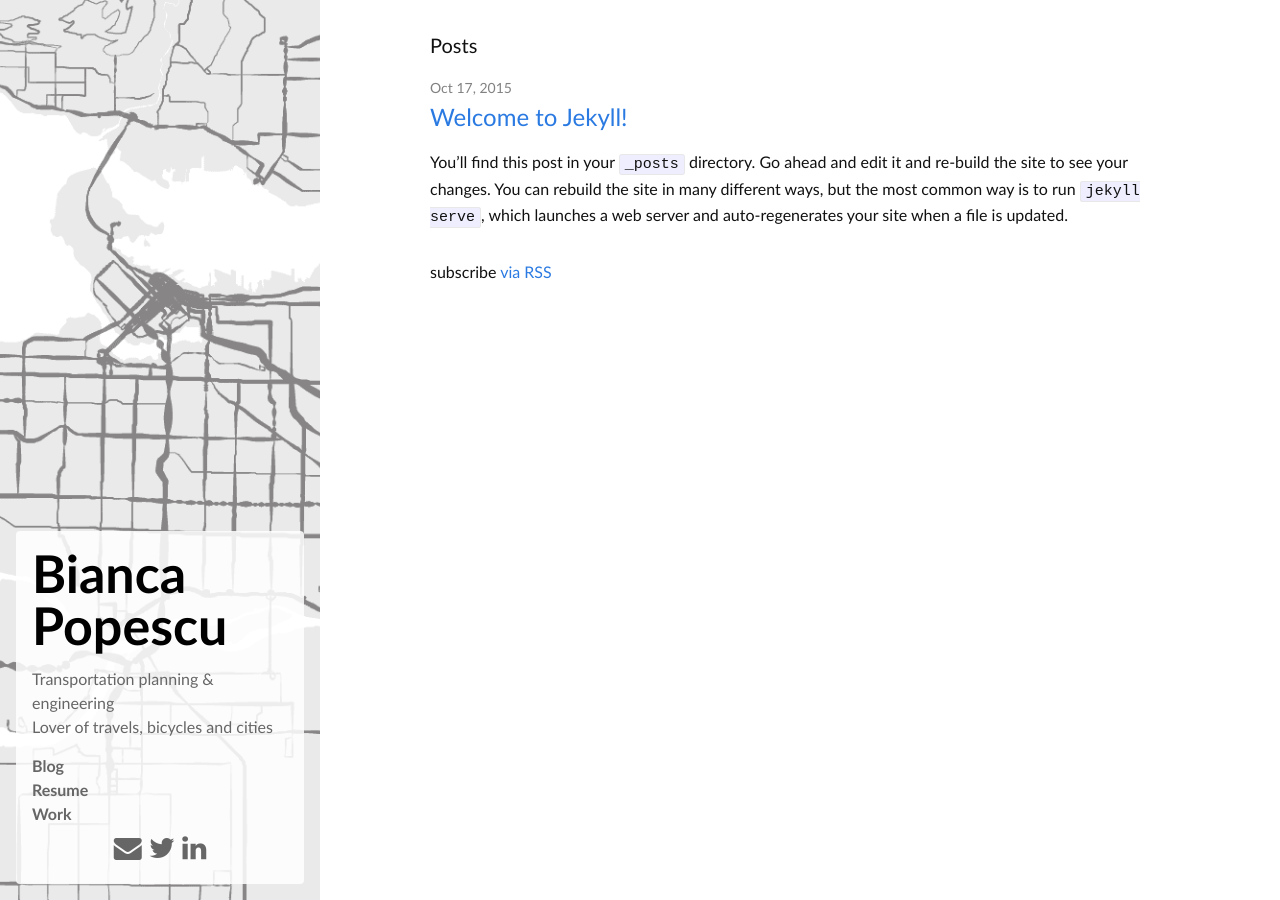
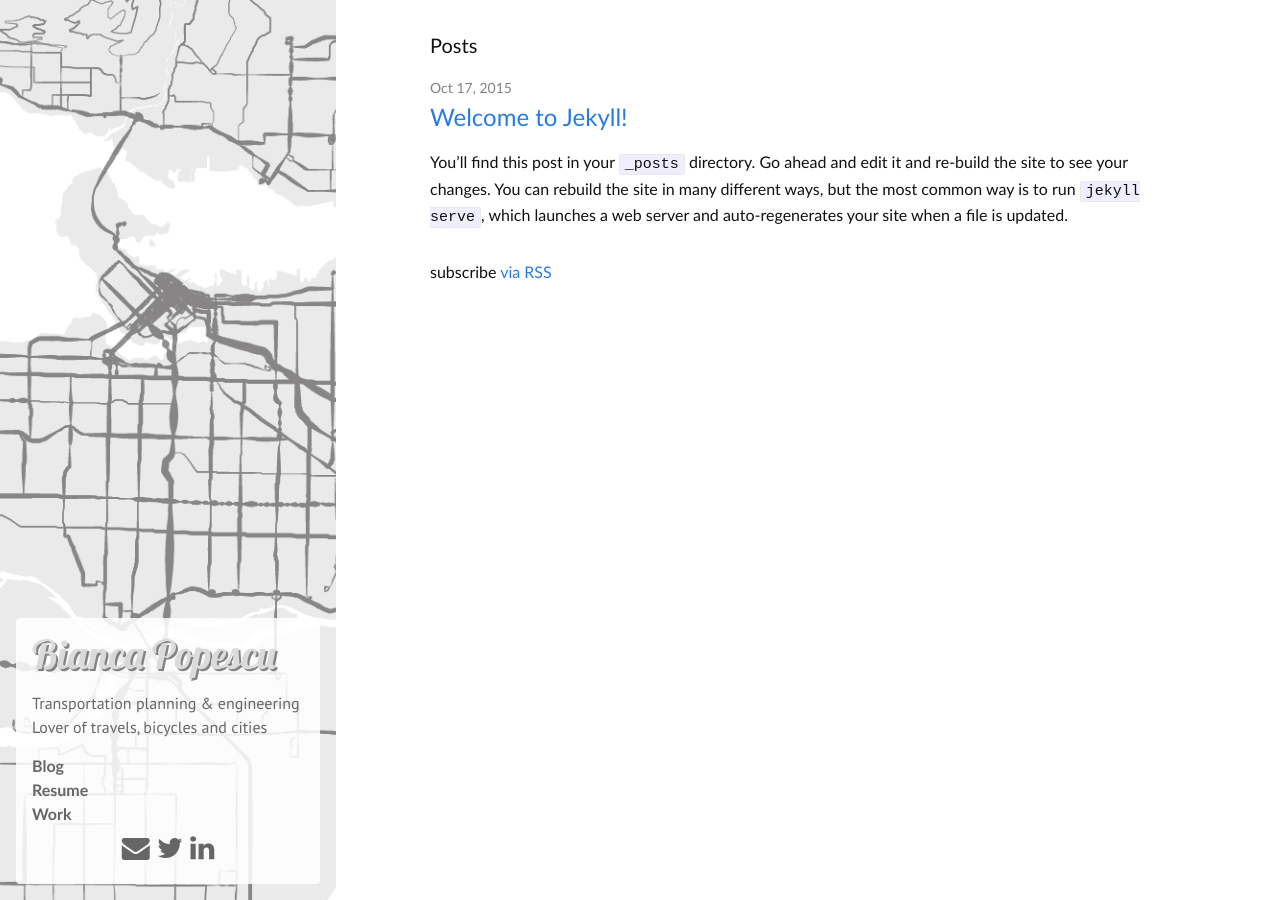
Before and after one commit to biancapopescu/biancapopescu.github.io, a Jekyll site: the page built from index.html, in a window 1280 px wide. Built offline with Jekyll 4.4.1, drawn with Linux system fonts in a browser that asks for light colours; nearby versions of some CDN libraries.

Commit message:
Font changes

```diff
--- a/_includes/head.html
+++ b/_includes/head.html
@@ -11,4 +11,6 @@
   <link rel="alternate" type="application/rss+xml" title="{{ site.title }}" href="{{ "/feed.xml" | prepend: site.baseurl | prepend: site.url }}" />
   <link href='https://fonts.googleapis.com/css?family=Abril+Fatface' rel='stylesheet' type='text/css'>
   <link rel="stylesheet" href="https://maxcdn.bootstrapcdn.com/font-awesome/4.5.0/css/font-awesome.min.css">
+  <link href='https://fonts.googleapis.com/css?family=PT+Sans' rel='stylesheet' type='text/css'>
+  <link href='https://fonts.googleapis.com/css?family=Lobster' rel='stylesheet' type='text/css'>
 </head>
--- a/_sass/_layout.scss
+++ b/_sass/_layout.scss
@@ -4,7 +4,7 @@
     top: 0;
     bottom: 0;
     width: 25vw;
-    min-width: 20em;
+    min-width: 21em;
     background-color: #fff;
     background-image: url('../images/UpdatesTransLinkFTN-02.png');
     background-repeat: no-repeat;
@@ -46,20 +46,23 @@
 }
 
 a.site-title {
-    font-weight: bold;
-    font-size: 3.25rem;
-    font-family: 'calibri', cursive;
+    font-weight: 100;
+    font-size: 2.5rem;
+    font-family: "Lobster", Calibri, Helvetica, Arial, sans-serif;
     line-height: 1;
+    text-shadow: 2px 2px #666;
+    opacity: 0.8;
 
     &,
     &:visited {
-        color: #000;
+        color: #d3d3d3;
     }
 }
 
 .site-description {
     margin-top: 1em;
     color: #666;
+    font-family: "PT Sans", Helvetica, Arial, sans-serif;
 }
 
 .contact-icons {
```
